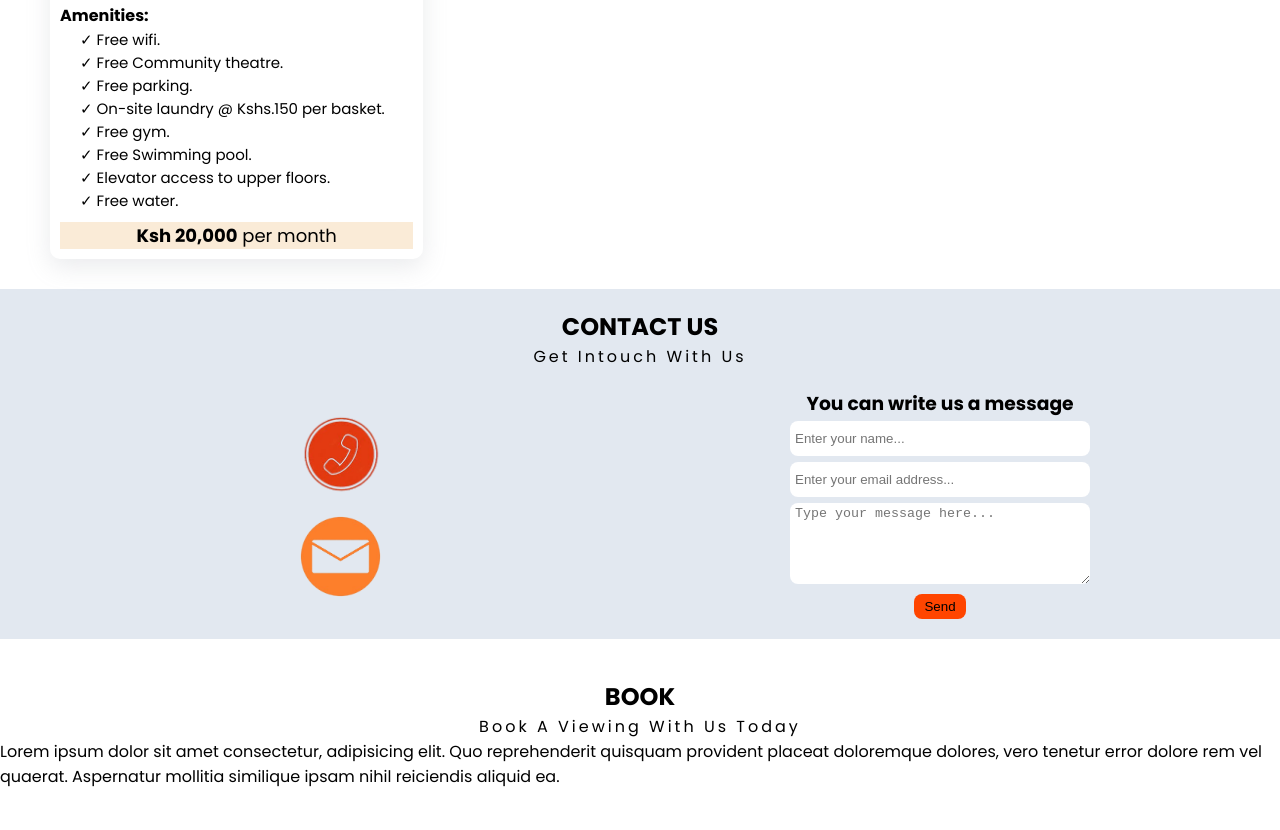
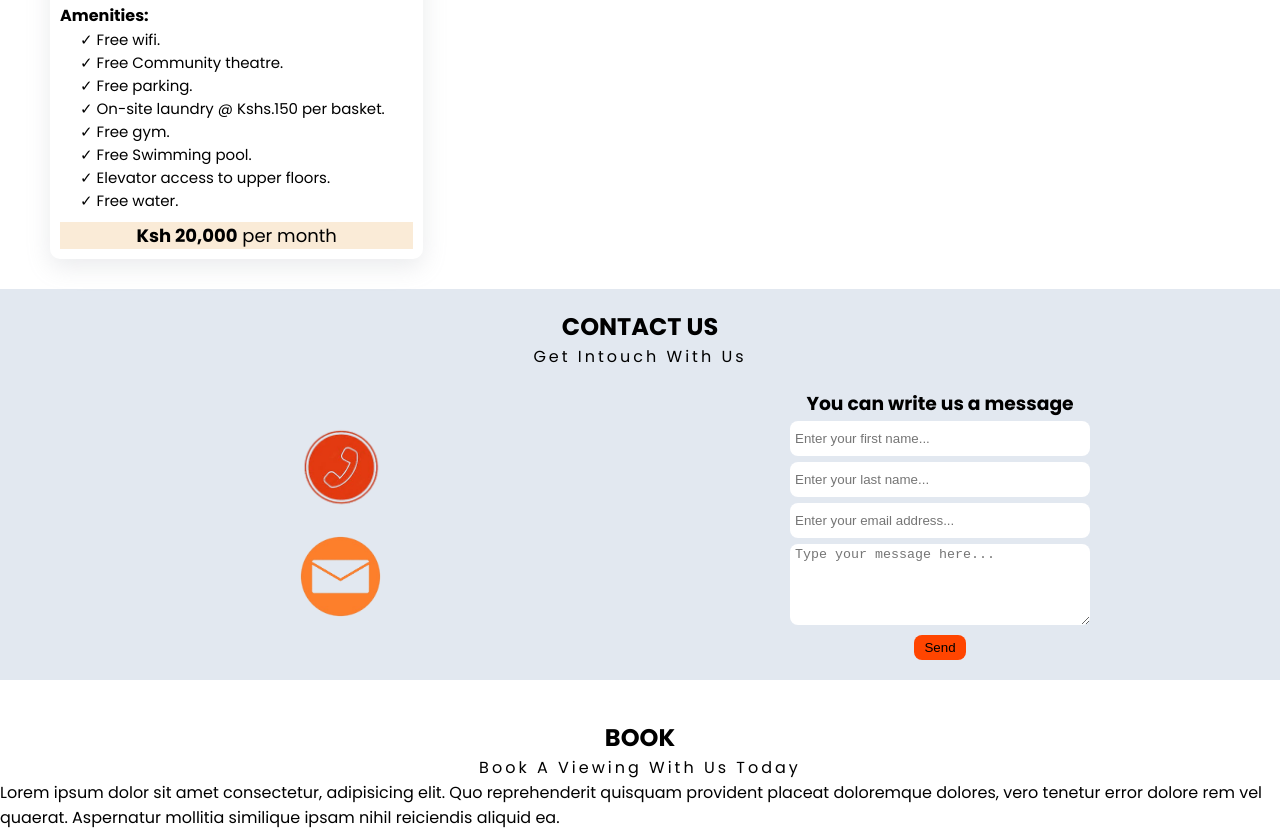
Before and after one commit to Manase44/Urban_Haven_Apartments, a website built with Vite: page index.html in a window 1280 px wide. Shown: the part 3118-3948 px from the top of the page. Before the commit the page ends 3907 px from the top, so only its background shows below. Built offline with nearby package versions, Linux system fonts and the light colour scheme.

Commit message:
optimized te requirements

```diff
--- a/index.html
+++ b/index.html
@@ -379,16 +379,20 @@
           <p class="about-section-subheading">get intouch with us</p>
           <div class="contact-container">
             <div class="contact-images">
+              <a href="tel:+254718764327" title="Call us">
                 <img
                   src="/public/call.png"
                   width="100"
                   alt="A picture of a call icon"
                 />
+              </a>
+              <a href="mailto:rhaven@apartments.com" title="Send us an email">
                 <img
                   src="/public/email.png"
                   width="85"
                   alt="A picture of an email icon"
                 />
+              </a>
             </div>
             <div class="contact-form">
               <form action="">
@@ -396,8 +400,16 @@
                 <div class="contact-form-input">
                   <input
                     type="text"
-                    id="name"
-                    placeholder="Enter your name..."
+                    id="fname"
+                    placeholder="Enter your first name..."
+                    required
+                  />
+                </div>
+                <div class="contact-form-input">
+                  <input
+                    type="text"
+                    id="lname"
+                    placeholder="Enter your last name..."
                     required
                   />
                 </div>
```
Lines whose indentation alone changed are shown as unchanged.
